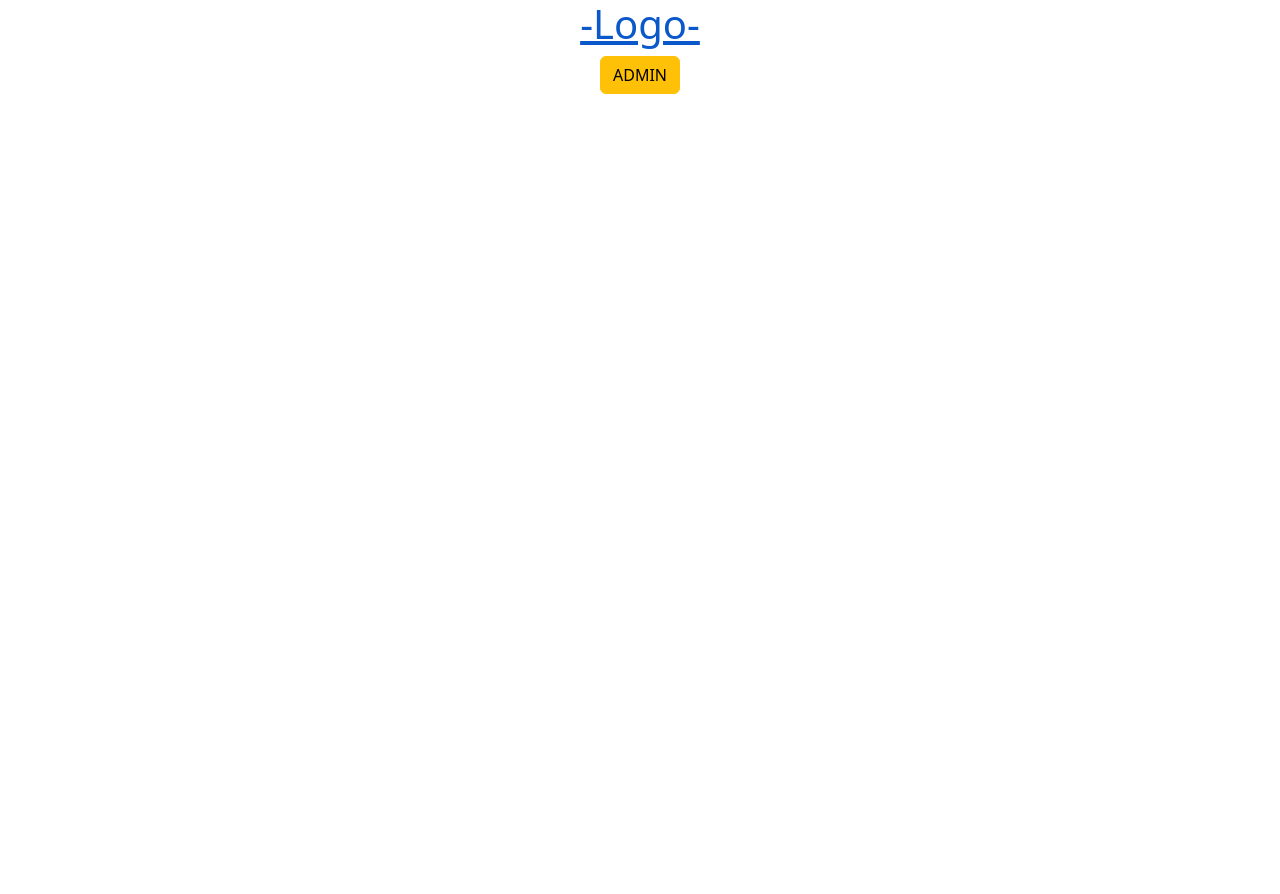
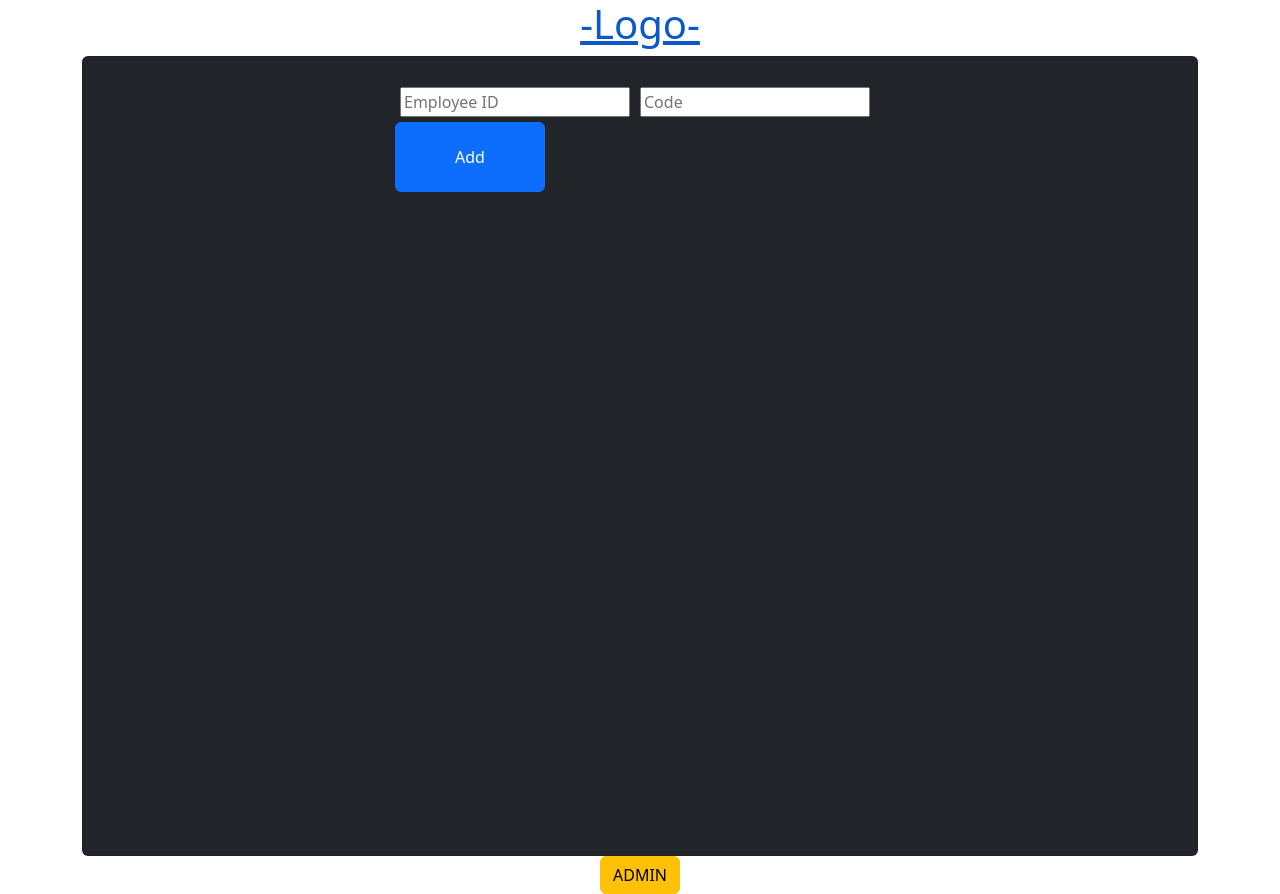
Before and after one commit to Korbynd23/reShift, a React (Create React App) app in the folder client/: page /createEmployee in a window 1280 px wide. Before the commit this address had no page. Before the commit the page ends 800 px from the top, so only its background shows below. Built offline with nearby package versions, Linux system fonts and the light colour scheme.

Commit message:
adding Create employee page with submit button

```diff
--- a/client/src/App.js
+++ b/client/src/App.js
@@ -12,6 +12,7 @@ import Startshift from './pages/startShift';
 import Endshift from './pages/endShift';
 import Admin from './pages/adminPage';
 import Home from './pages/homeLogin';
+import CreateEmployee from './pages/createEmployee';
 import Footer from './components/Footer/Footer'
 import Header from './components/Header/Header';
 import './styles/app.css';
@@ -55,6 +56,10 @@ function App() {
                 element={<Admin />}
               />
               <Route
+                path="/createEmployee"
+                element={<CreateEmployee />}
+              />
+              <Route
                 path="/startShift"
                 element={<Startshift />}
               />
--- a/client/src/pages/adminPage.js
+++ b/client/src/pages/adminPage.js
@@ -1,6 +1,8 @@
 import React from 'react';
 import { Link } from 'react-router-dom';
 import '../styles/app.css';
+
+
 
 // import { useQuery } from '@apollo/client';
 // import { QUERY_EMPLOYEE } from '../utils/queries';
@@ -11,7 +13,6 @@ function adminPage() {
   return (
     <div>
       <p className="adminTop"> .
-
       </p>
 
       <div className='adminBody'>
@@ -51,40 +52,6 @@ function adminPage() {
             </tr>
           </tbody>
         </table>
-
-
-        {/* Button */}
-        <button type="button" class="btn btn-primary" data-toggle="modal" data-target="#exampleModal" data-whatever="@getbootstrap">Add Employee (+)</button>
-
-        {/* Modal */}
-        <div class="modal fade" id="exampleModal" tabindex="-1" role="dialog" aria-labelledby="exampleModalLabel" aria-hidden="true">
-          <div class="modal-dialog" role="document">
-            <div class="modal-content">
-              <div class="modal-header">
-                <h5 class="modal-title" id="exampleModalLabel">Adding Employee</h5>
-                <button type="button" class="close" data-dismiss="modal" aria-label="Close">
-                  <span aria-hidden="true">&times;</span>
-                </button>
-              </div>
-              <div class="modal-body">
-                <form>
-                  <div class="form-group">
-                    <label for="recipient-name" class="col-form-label">Employee ID:</label>
-                    <input type="text" class="form-control" id="recipient-name" />
-                  </div>
-                  <div class="form-group">
-                    <label for="message-text" class="col-form-label">Employee PIN:</label>
-                    <textarea class="form-control" id="message-text"></textarea>
-                  </div>
-                </form>
-              </div>
-              <div class="modal-footer">
-                <button type="button" class="btn btn-secondary" data-dismiss="modal">Close</button>
-                <button type="button" class="btn btn-primary">Create</button>
-              </div>
-            </div>
-          </div>
-        </div>
       </div>
 
 
--- /dev/null
+++ b/client/src/pages/createEmployee.js
@@ -0,0 +1,73 @@
+import React, { useState } from 'react';
+import { useMutation } from '@apollo/client';
+import { ADD_EMPLOYEE } from '../utils/mutations';
+import '../styles/app.css';
+
+
+const CreateEmployee = () => {
+
+  const [formState, setFormState] = useState({ email: '', password: '' });
+  const [addEmployee, { error }] = useMutation(ADD_EMPLOYEE);
+
+  const handleChange = (event) => {
+    const { name, value } = event.target;
+
+    setFormState({
+      ...formState,
+      [name]: value,
+    });
+  };
+
+  const handleFormSubmit = async (event) => {
+    event.preventDefault();
+    console.log(formState);
+    try {
+      const { data } = await addEmployee ({
+        variables: { ...formState },
+      });
+
+    } catch (e) {
+      console.error(e);
+    }
+
+    // clear form values
+    setFormState({
+      email: '',
+      password: '',
+    });
+  };
+
+  return (
+    <div className="card text-white bg-dark text-light d-flex justify-content-center vh-100 align-items-center">
+      <div className="card-body">
+        <form className='formText' onSubmit={handleFormSubmit}>
+          <input
+            className="form-input"
+            placeholder="Employee ID"
+            name="name"
+            type="name"
+            value={formState.name}
+            onChange={handleChange}
+          />
+          <input
+            className="form-input"
+            placeholder='Code'
+            name="password"
+            type="password"
+            value={formState.password}
+            onChange={handleChange}
+          />
+          <button
+                  className="btn btn-block btn-primary"
+                  style={{ cursor: 'pointer' }}
+                  type="submit"
+                >
+                  Add
+                </button>
+        </form>
+      </div>
+    </div>
+  )
+}
+
+export default CreateEmployee;
--- a/client/src/pages/homeLogin.js
+++ b/client/src/pages/homeLogin.js
@@ -1,10 +1,9 @@
+import React, { useState } from 'react';
 import { useNavigate } from 'react-router-dom';
-import React, { useState } from 'react';
+import { Link } from 'react-router-dom';
 import { useMutation } from '@apollo/client';
 import { LOGIN_USER } from '../utils/mutations';
-
 import Auth from '../utils/auth';
-
 import '../styles/app.css';
 
 const Home = () => {
@@ -96,6 +95,14 @@ const Home = () => {
             </div>
           )}
         </div>
+
+
+        {/* Create Employee Button */}
+        <Link className="btn btn-lg btn-info m-2" to="/createEmployee">
+          Create Employee (+)
+        </Link>
+
+
       </div>
     </div>
 
@@ -103,16 +110,3 @@ const Home = () => {
 };
 
 export default Home;
-
-/* <form>
-  <div className="form-group">
-    <label for="employeeId">Employee Id</label>
-    <input type="employeeId" className="form-control" id="exampleInputEmail1" aria-describedby="emailHelp"></input>
-  </div>
-  <div className="form-group">
-    <label for="exampleInputPassword1">Password</label>
-    <input type="password" className="form-control" id="exampleInputPassword1"></input>
-  </div>
-    <button type="button" className="btn btn-primary btn-lg">Clock In</button>
-    <button type="button" className="btn btn-secondary btn-lg">Clock Out</button>
-</form> */
--- a/client/src/utils/mutations.js
+++ b/client/src/utils/mutations.js
@@ -1,8 +1,8 @@
 import { gql } from '@apollo/client';
 
 export const ADD_EMPLOYEE = gql`
-    mutation addEmployee($employeeId: Int!, $name: String!, $password:Int!) {
-        addEmployee(employeeId: $employeeId, name: $name, password: $password) {
+    mutation addEmployee( $name: String!, $password:Int!) {
+        addEmployee(name: $name, password: $password) {
             employee {
             name
             }
--- a/package.json
+++ b/package.json
@@ -20,6 +20,7 @@
     "nodemon": "^2.0.3"
   },
   "dependencies": {
-    "bootstrap": "^5.2.2"
+    "bootstrap": "^5.2.2",
+    "react-bootstrap": "^2.5.0"
   }
 }
```
Also changed, not shown: 2 other files (tests, documents, lock files or other folders). Lines whose indentation alone changed are shown as unchanged.
